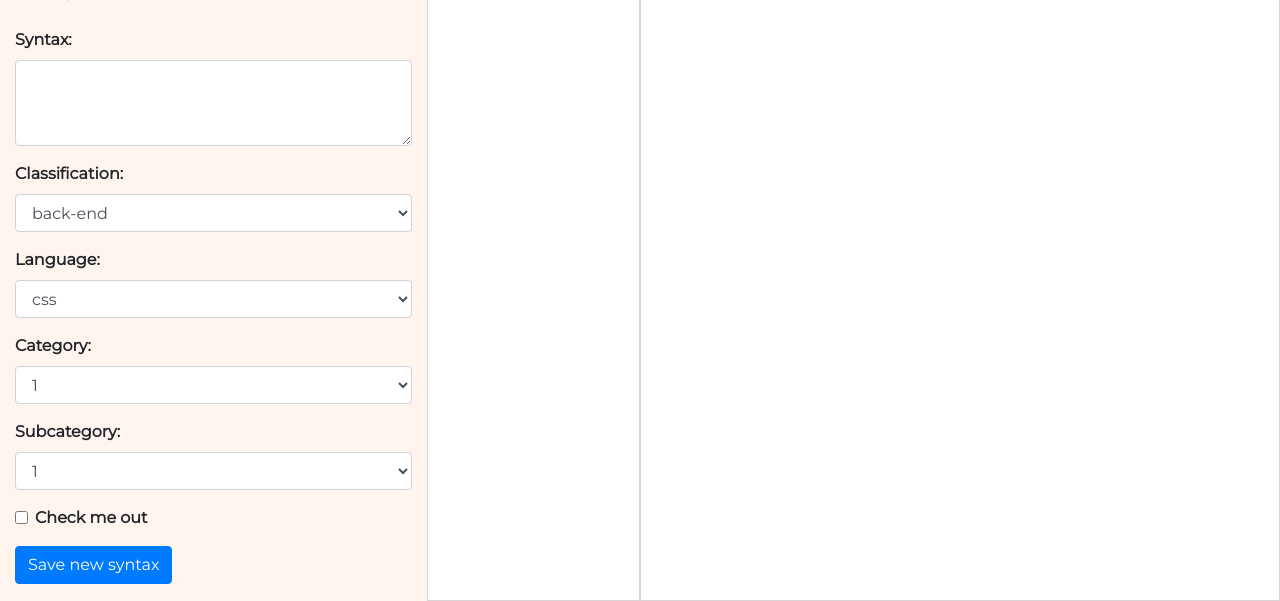
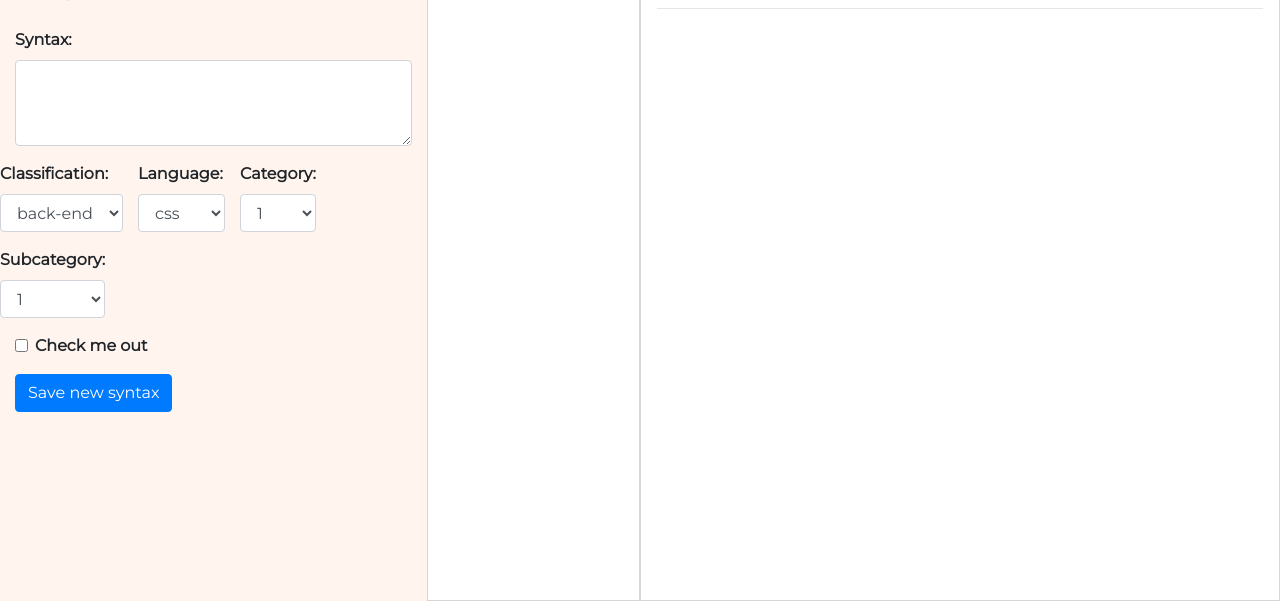
Before and after one commit to mnerisilva/snippets, a PHP site: page / in a window 1280 px wide. Shown: the part 199-800 px from the top of the page. Run offline with PHP 8.4, Linux system fonts and the light colour scheme; data comes from the database, SQL or seed files in the repository; data that the repository does not hold is empty; some libraries are stand-ins or nearby versions.

Commit message:
mais ajustes

```diff
--- a/backend/conect.php
+++ b/backend/conect.php
@@ -32,7 +32,7 @@
 		while($row = mysqli_fetch_array($result)){
 			$descricao = $row["title_sni"];
             $syntax = $row["syntax_sni"];
-            $arr_json[$contador] = ['id_sni' => $row["id_sni"], 'title_sni' => $row["title_sni"], 'syntax_sni' => $row["syntax_sni"], 'classification_sni' => $row["classification_sni"], 'language_sni' => $row["language_sni"], 'category_sni' => $row["category_sni"], 'subcategory_sni' => $row["subcategory_sni"]];
+            $arr_json[$contador] = ['id_sni' => $row["id_sni"], 'title_sni' => $row["title_sni"], 'description_sni' => $row["description_sni"], 'syntax_sni' => $row["syntax_sni"], 'classification_sni' => $row["classification_sni"], 'language_sni' => $row["language_sni"], 'category_sni' => $row["category_sni"], 'subcategory_sni' => $row["subcategory_sni"]];
             //echo $syntax;
             $contador++;
             //echo "Título: ".$title." Syntax: ".$syntax."br/>";
--- a/css/style.css
+++ b/css/style.css
@@ -8,6 +8,10 @@
 
     .form-group label {
         font-weight: 600;
+    }
+
+    .coluna-select .form-group {
+        margin-right: 15px;
     }
 
     .lado1 {
--- a/index.php
+++ b/index.php
@@ -37,7 +37,7 @@
                 <form>
                     <div class="form-group">
                         <label for="exampleInputEmail1">Title:</label>
-                        <input type="email" class="form-control" id="exampleInputEmail1" aria-describedby="emailHelp">
+                        <input type="text" class="form-control" id="exampleInputEmail1" name='title' aria-describedby="emailHelp">
                     </div>
                     <div class="form-group">
                         <label for="exampleInputPassword1">Description:</label>
@@ -45,8 +45,11 @@
                     </div>
                     <div class="form-group">
                         <label for="exampleFormControlTextarea1">Syntax:</label>
-                        <textarea class="form-control" id="exampleFormControlTextarea1" rows="3"></textarea>
+                        <textarea class="form-control" id="exampleFormControlTextarea1" name='title' rows="3"></textarea>
                     </div>
+
+
+                    <div class="row coluna-select">
                     <div class="form-group">
                         <label for="exampleFormControlSelect2">Classification:</label>
                             <select class="form-control">
@@ -85,6 +88,9 @@
                                 <option>5</option>
                             </select>
                     </div>
+                    </div>
+
+
                     <div class="form-group form-check">
                         <input type="checkbox" class="form-check-input" id="exampleCheck1">
                         <label class="form-check-label" for="exampleCheck1">Check me out</label>
--- a/js/script.js
+++ b/js/script.js
@@ -49,6 +49,7 @@
                 //$(elemento_prism).find('code').html(registro.syntax_sni);
                 $('.lado2').append('<a href=""><h4>'+registro.title_sni+'</h4></a>');
                 $('.lado3').append('<h4>'+registro.title_sni+'  '+icon+'</h4>');
+                $('.lado3').append('<h5 style="color: #544e4e">'+registro.description_sni);
                 Prism.highlightAll();
                 $('.lado3').append('<pre class="code"><code class="brush: js line-numbers '+language_class+'">'+registro.syntax_sni+'</code></pre><hr>');
                 Prism.highlightAll();
```
